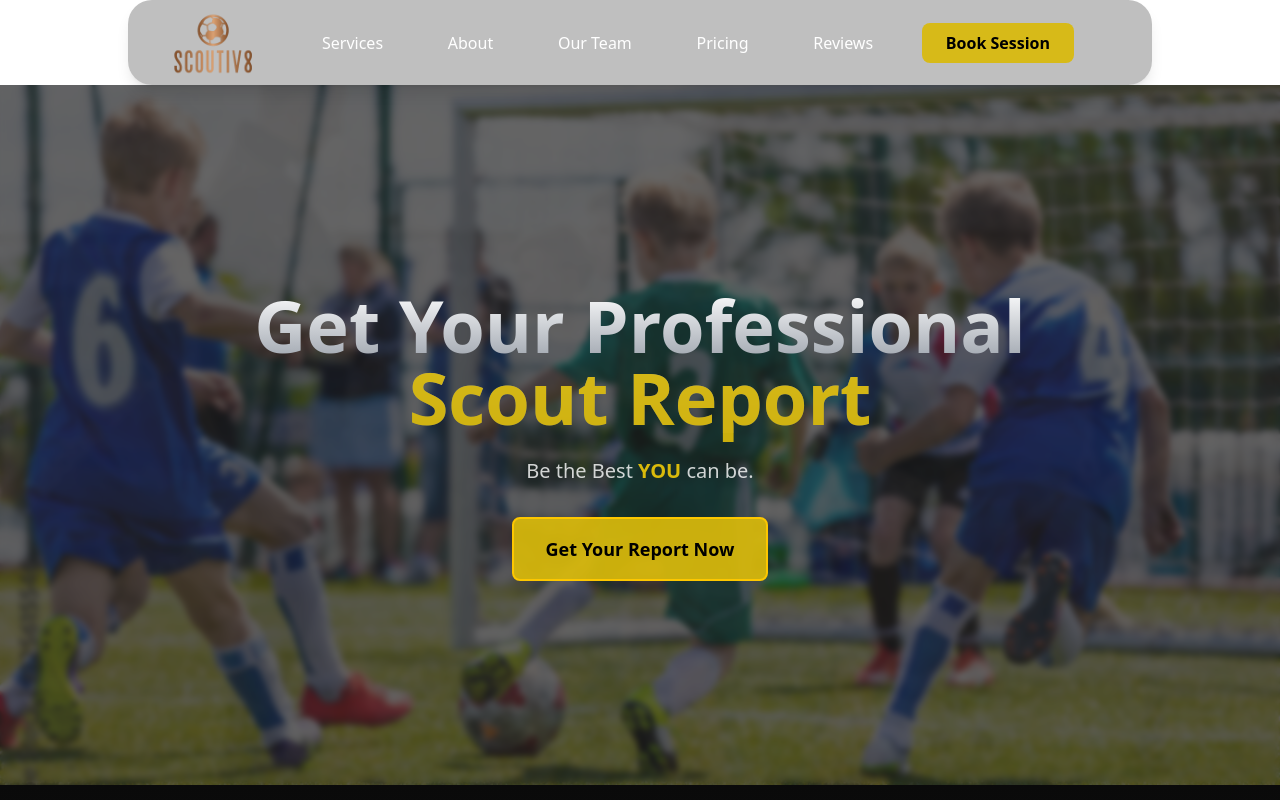
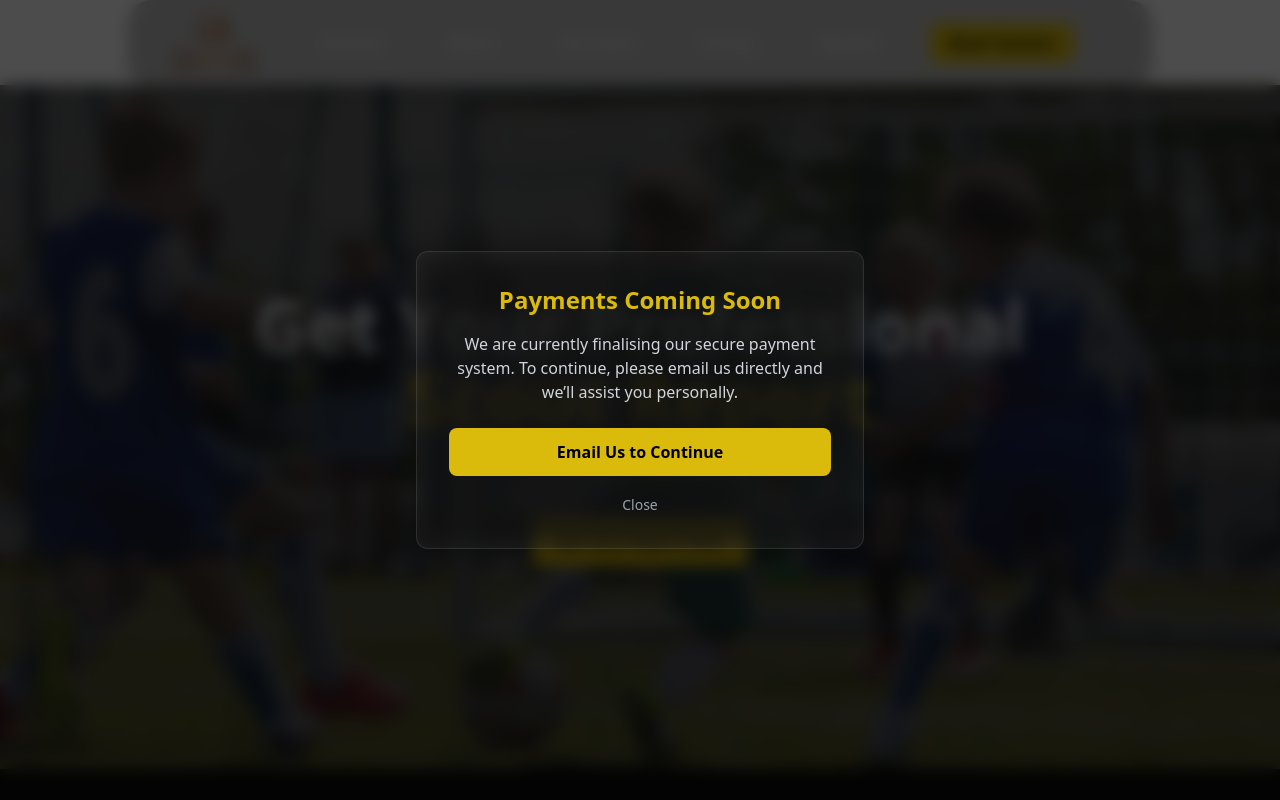
Before and after one commit to Chintzzzzz/scoutiv8, a Next.js app: page / in a window 1280 px wide. Both pictures are taken after a click on the button "Book Session". Shown: the top 800 px of the page. Built offline with nearby package versions, Linux system fonts and the light colour scheme.

Commit message:
FAQs and mail

```diff
--- a/app/page.tsx
+++ b/app/page.tsx
@@ -12,6 +12,8 @@ import MobileMenu from '@/components/MobileMenu';
 import { FaLinkedin, FaInstagram } from "react-icons/fa";
 import BackToTopButton from '@/components/BackToTopButton';
 import { FaSnowflake } from "react-icons/fa";
+import FinanceModal from "@/components/FinanceModal";
+import FaqSection from "@/components/FaqSection";
 
 type CardProps = {
   title: string;
@@ -62,9 +64,14 @@ function Card({ title, originalPrice, discountedPrice, features }: CardProps) {
           ))}
         </ul>
 
+        <FinanceModal
+        email="ncu75afc@hotmail.com"
+        trigger={
         <button className="mt-8 w-full py-3 rounded-lg bg-[#daba0b] text-black font-semibold hover:bg-[#c6a507] transition">
           Get {title.split(" ")[0]} Package
         </button>
+        }
+        />
       </div>
     </div>
   );
@@ -112,9 +119,14 @@ export default function Home() {
               </a>
             ))}
 
-            <button className="bg-[#daba0bec] hover:bg-[#FFD700] text-black px-6 py-2 rounded-lg transition-colors font-semibold">
+            <FinanceModal
+              email="ncu75afc@hotmail.com"
+              trigger={
+                <button className="bg-[#daba0b] text-black px-5 py-2 rounded-lg font-semibold hover:opacity-90 transition">
                   Book Session
                 </button>
+              }
+            />
           </div>
 
           {/* MOBILE MENU ICON */}
@@ -145,11 +157,15 @@ export default function Home() {
           Be the Best <span className="text-[#daba0b] font-bold">YOU</span> can be.
         </p>
         <div className="flex flex-col sm:flex-row gap-4 justify-center">
-          <button
-            className="bg-[#daba0bec] text-black border-2 border-yellow-400 px-8 py-4 rounded-lg text-lg font-semibold
-             transition-all duration-300 transform hover:scale-105">
+          <FinanceModal
+              email="ncu75afc@hotmail.com"
+              trigger={
+                <button className="bg-[#daba0b] text-black px-6 py-3 rounded-lg font-semibold hover:opacity-90 transition">
                   Get Your Report Now
                 </button>
+              }
+          />
+
         </div>
       </div>
       </section>
@@ -681,6 +697,8 @@ export default function Home() {
 </div>
 </section>
 
+{/* FAQs Section */}
+<FaqSection />
 
       {/* CTA Section */}
       <section className="py-24 bg-gradient-to-b from-[#0a0a0a] via-[#1a1a1a] to-[#0a0a0a]">
@@ -698,15 +716,23 @@ export default function Home() {
               professional-level scouting reports and personalised performance insights.
             </p>
 
-            <button className="
+
+            <FinanceModal
+              email="ncu75afc@hotmail.com"
+              trigger={
+                <button
+                  className="
                     px-10 py-4 text-lg font-semibold rounded-xl
                     bg-[#daba0b] text-black
                     hover:bg-[#e6c636] transition-all
                     shadow-[0_0_20px_rgba(218,186,11,0.4)]
                     hover:shadow-[0_0_35px_rgba(218,186,11,0.7)]
-            ">
+                  "
+                >
                   Get Your Report Today
                 </button>
+              }
+            />
 
           </div>
 
--- /dev/null
+++ b/components/FaqSection.tsx
@@ -0,0 +1,120 @@
+"use client";
+
+import { useState } from "react";
+import { Plus } from "lucide-react";
+
+const faqs = [
+  {
+    question: "WHY SCOUTIV8?",
+    answer:
+      "Scoutiv8 was founded by people with over 30 years experience in the development of young footballers, having been involved in coaching and scouting at grassroots and Academy level. We provide additional individual support to male and female players, to help them become the best version of themselves on and off the field.",
+  },
+  {
+    question: "WHAT ISSUES DO GRASSROOTS PLAYERS CURRENTLY FACE?",
+    answer:
+      "No Individual Development Plan to provide focused development areas and limited access to specialist coaches required to enhance all aspects of the player's individual development.",
+  },
+  {
+    question: "HOW DOES IT WORK?",
+    answer:
+      "A fully qualified and experienced professional scout can be booked to attend a game and observe the player. A detailed player scouting assessment report will then be compiled highlighting current attributes and areas for development across Technical, Tactical, Physical and Psychological aspects.",
+  },
+  {
+    question:
+      "IS DATA DRIVEN TECHNOLOGY USED TO SUPPORT THE SCOUT'S ASSESSMENT?",
+    answer:
+      "Players aged 12+ can book a Premium Scouting Assessment package which includes GPS tracking data through our partnership with PlayerData. A supplementary report assessed by our Sports Science department will explain Physical and Tactical data from the observed game.",
+  },
+  {
+    question:
+      "DOES THE SCOUTING REPORT INCLUDE RECOMMENDATIONS FOR FUTURE DEVELOPMENT?",
+    answer:
+      "Yes. The Individual Development Plan (IDP) is included within the scouting assessment report, based on the player's current attributes and development areas.",
+  },
+  {
+    question: "WHAT HAPPENS AFTER I RECEIVE MY REPORT?",
+    answer:
+      "A video consultation can be arranged to discuss training package options aligned with the player's Individual Development Plan and short, medium and long-term goals.",
+  },
+  {
+    question: "WILL SCOUTIV8 SUPPORT MY LONG-TERM DEVELOPMENT?",
+    answer:
+      "Absolutely. Scoutiv8 provides holistic long-term support covering all four corners of development — Technical, Tactical, Physical and Psychological.",
+  },
+  {
+    question: "DO AGE RESTRICTIONS APPLY?",
+    answer:
+      "Services are available from age 8 with no upper age cap. Premium GPS packages are available from age 12+. Academy-level scouting reports are available for ages 8–11.",
+  },
+  {
+    question:
+      "WILL SCOUTIV8 GUARANTEE A TRIAL WITH A PROFESSIONAL ACADEMY?",
+    answer:
+      "No. Scoutiv8 has no formal affiliation with any professional club. Our aim is to enhance player development and confidence within their existing football journey.",
+  },
+];
+
+export default function FaqSection() {
+  const [openIndexes, setOpenIndexes] = useState<number[]>([]);
+
+  const toggleFAQ = (index: number) => {
+    setOpenIndexes((prev) =>
+      prev.includes(index)
+        ? prev.filter((i) => i !== index)
+        : [...prev, index]
+    );
+  };
+
+  return (
+    <section className="bg-black text-white py-24">
+      <div className="max-w-5xl mx-auto px-6">
+        <div className="mb-16">
+          <h2 className="text-4xl md:text-5xl font-bold">FAQs</h2>
+        </div>
+
+        <div className="border-t border-white/10">
+          {faqs.map((faq, index) => {
+            const isOpen = openIndexes.includes(index);
+
+            return (
+              <div key={index} className="border-b border-white/10">
+                <button
+                  onClick={() => toggleFAQ(index)}
+                  className="w-full flex justify-between items-start py-6 text-left group"
+                >
+                  <span className="font-semibold uppercase tracking-wide pr-6 group-hover:text-[#daba0b] transition">
+                    {faq.question}
+                  </span>
+
+                  {/* Fixed Icon Container */}
+                  <div className="shrink-0 ml-4 mt-1">
+                    <Plus
+                      size={20}
+                      className={`transition-transform duration-300 ${
+                        isOpen ? "rotate-45 text-[#daba0b]" : ""
+                      }`}
+                    />
+                  </div>
+                </button>
+
+                <div
+                  className={`grid transition-all duration-500 ease-in-out ${
+                    isOpen
+                      ? "grid-rows-[1fr] opacity-100"
+                      : "grid-rows-[0fr] opacity-0"
+                  }`}
+                >
+                  <div className="overflow-hidden">
+                    <p className="text-gray-300 leading-relaxed pr-8 pb-6">
+                      {faq.answer}
+                    </p>
+                  </div>
+                </div>
+              </div>
+            );
+          })}
+        </div>
+      </div>
+    </section>
+  );
+}
--- /dev/null
+++ b/components/FinanceModal.tsx
@@ -0,0 +1,83 @@
+"use client";
+
+import { useState, useEffect } from "react";
+import { createPortal } from "react-dom";
+
+export default function FinanceModal({
+  email,
+  trigger,
+}: {
+  email: string;
+  trigger: React.ReactNode;
+}) {
+  const [open, setOpen] = useState(false);
+  const [mounted, setMounted] = useState(false);
+
+  useEffect(() => {
+    setMounted(true);
+  }, []);
+
+  // Lock body scroll when modal is open
+  useEffect(() => {
+    if (open) {
+      document.body.style.overflow = "hidden";
+    } else {
+      document.body.style.overflow = "";
+    }
+
+    return () => {
+      document.body.style.overflow = "";
+    };
+  }, [open]);
+
+  if (!mounted) return null;
+
+  return (
+    <>
+      <div onClick={() => setOpen(true)} className="cursor-pointer">
+        {trigger}
+      </div>
+
+      {open &&
+        createPortal(
+          <div
+            onClick={() => setOpen(false)}
+            className="fixed inset-0 bg-black/70 backdrop-blur-sm flex items-center justify-center z-9999"
+          >
+            <div
+              onClick={(e) => e.stopPropagation()}
+              className="bg-white/5 backdrop-blur-md border border-white/10
+              shadow-[0_0_30px_rgba(0,0,0,0.4)]
+              rounded-xl p-8 max-w-md w-[90%] text-center"
+            >
+              <h3 className="text-2xl font-bold text-[#daba0b] mb-4">
+                Payments Coming Soon
+              </h3>
+
+              <p className="text-gray-300 mb-6">
+                We are currently finalising our secure payment system.
+                To continue, please email us directly and we’ll assist you personally.
+              </p>
+
+              <a
+                href={`https://mail.google.com/mail/?view=cm&fs=1&to=${email}&su=${encodeURIComponent("Scoutiv8 Booking Enquiry")}`}
+                target="_blank"
+                rel="noopener noreferrer"
+                className="block bg-[#daba0b] text-black py-3 rounded-lg font-semibold hover:opacity-90 transition mb-4"
+              >
+                Email Us to Continue
+              </a>
+
+              <button
+                onClick={() => setOpen(false)}
+                className="text-gray-400 hover:text-white text-sm"
+              >
+                Close
+              </button>
+            </div>
+          </div>,
+          document.body
+        )}
+    </>
+  );
+}
--- a/components/MobileMenu.tsx
+++ b/components/MobileMenu.tsx
@@ -4,6 +4,8 @@ import { useState, useRef, useEffect } from "react";
 import Link from "next/link";
 import { motion, AnimatePresence } from "framer-motion";
 import { IoFootball } from "react-icons/io5";
+import FinanceModal from "@/components/FinanceModal";
+
 
 export default function MobileMenu() {
   const [open, setOpen] = useState(false);
@@ -83,9 +85,14 @@ export default function MobileMenu() {
     </a>
   ))}
 
-  <button className="w-full bg-[#daba0b] hover:bg-[#bfa008] text-black font-semibold py-2 rounded-lg mt-4">
-    Book Session
-  </button>
+  <FinanceModal
+                email="your@email.com"
+                trigger={
+                  <button className="bg-[#daba0b] text-black px-5 py-2 rounded-lg font-semibold hover:opacity-90 transition">
+                    Book Session
+                  </button>
+                }
+              />
 </motion.div>
 
         )}
--- a/package.json
+++ b/package.json
@@ -10,6 +10,7 @@
   },
   "dependencies": {
     "framer-motion": "^12.23.24",
+    "lucide-react": "^0.575.0",
     "next": "^16.1.1",
     "react": "^19.2.3",
     "react-dom": "^19.2.3",
```
Also changed, not shown: 1 other file (tests, documents, lock files or other folders). Lines whose indentation alone changed are shown as unchanged.
